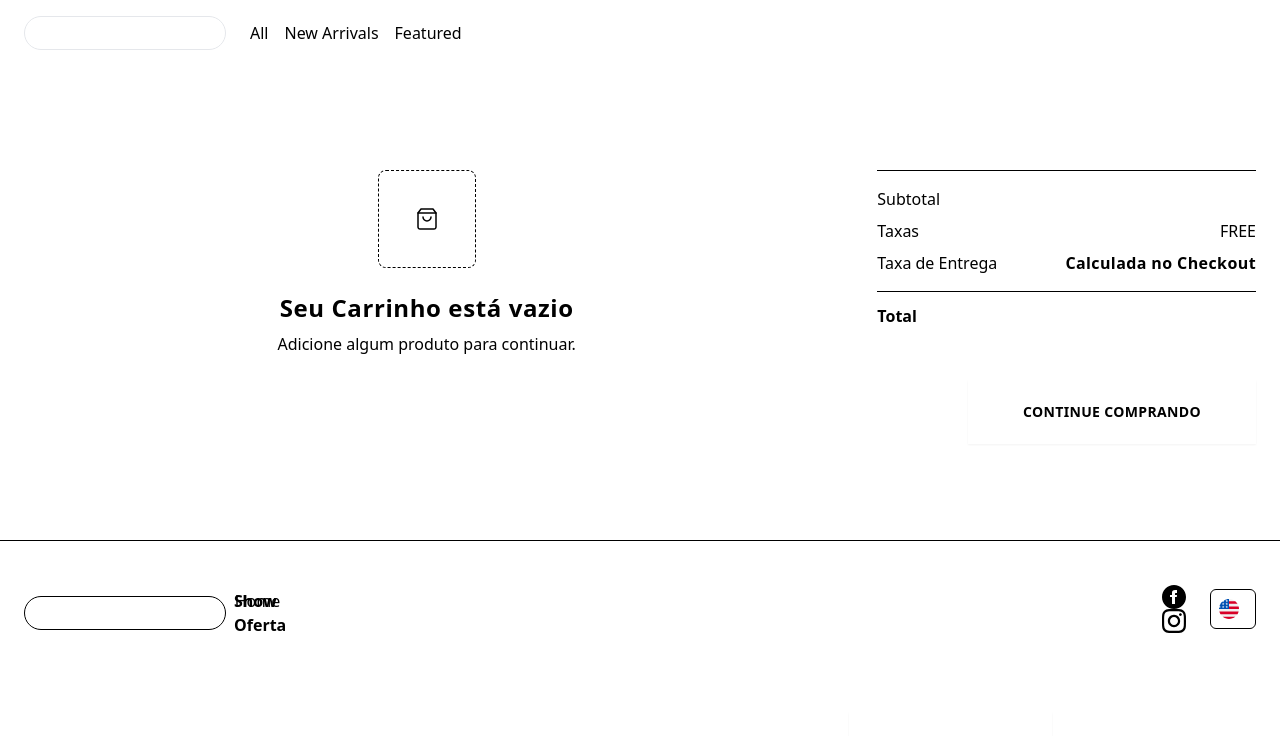
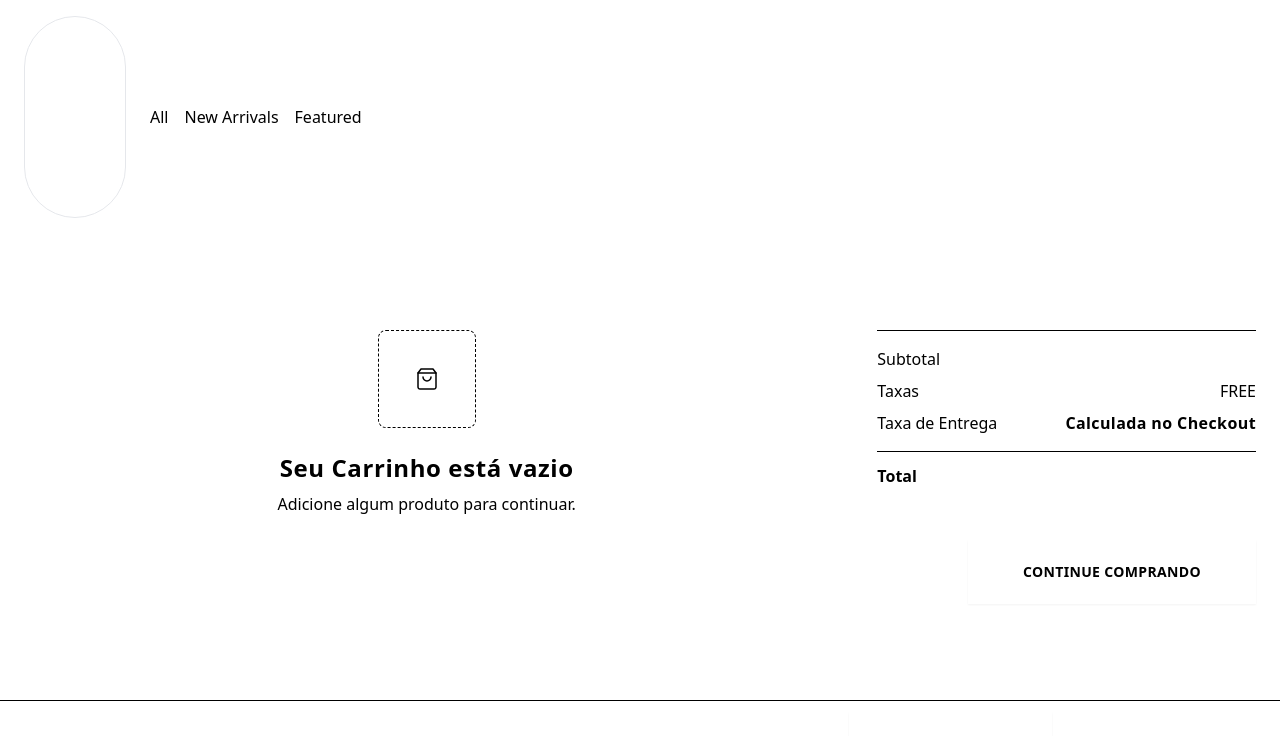
Before and after one commit to MekkaLabs/showoferta, a Next.js app: page /cart in a window 1280 px wide. Shown: the top 736 px of the page. Built offline with nearby package versions, Linux system fonts and the light colour scheme; what @vercel/fetch would draw is missing.

Commit message:
Update Logo.tsx

```diff
--- a/components/ui/Logo/Logo.tsx
+++ b/components/ui/Logo/Logo.tsx
@@ -1,9 +1,9 @@
 const Logo = ({ className = '', ...props }) => (
 
 <svg
-    width="200"
-    height="32"
-    viewBox="0 0 100 16"
+    width="100"
+    height="200"
+    viewBox="0 0 200 100"
     fill="none"
     xmlns="http://www.w3.org/2000/svg"
     className={className}
```
